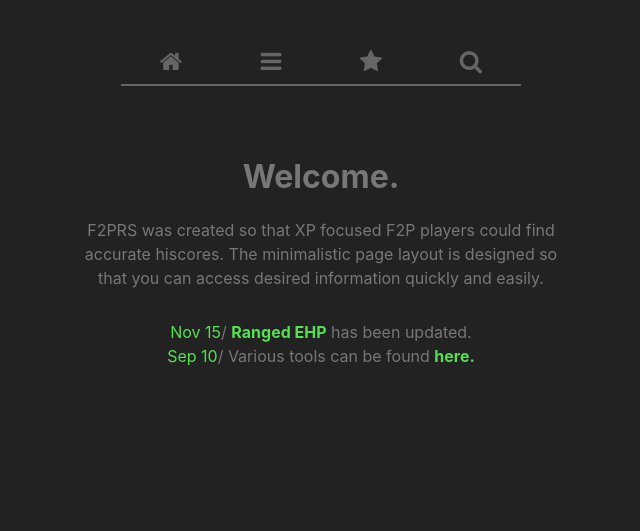
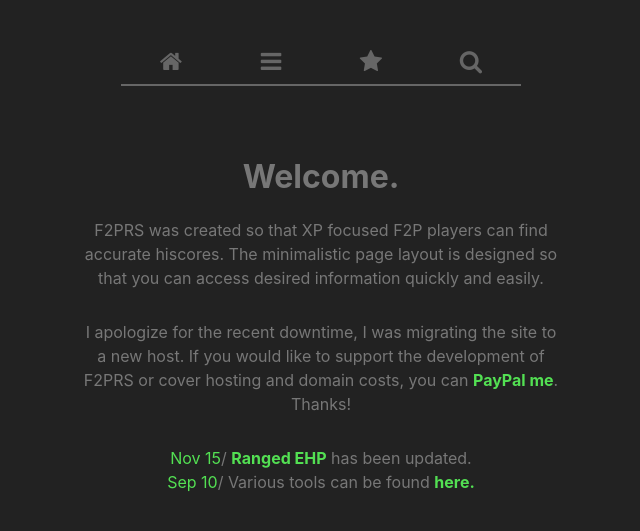
Before and after one commit to Persiflage/F2PRS, a PHP site: page / in a window 1280 px wide. Shown: the top 531 px of the page, without its empty margins (319-959 px from the left). Run offline with PHP 8.4, Linux system fonts and the light colour scheme.

Commit message:
update gitignore, update homepage with paypal link

```diff
--- a/index.php
+++ b/index.php
@@ -9,9 +9,14 @@
 
 		<?php include('assets/includes/html/nav.html'); ?>
 
-		<h1 style="display: inline-block">Welcome.</h1><p style="width: 480px; margin: 0 auto; line-height: 24px;"> F2PRS was created so that XP focused F2P players could find accurate hiscores. The minimalistic page layout is designed so that you can access desired information quickly and easily.</p>
+		<h1 style="display: inline-block">Welcome.</h1><p style="width: 480px; margin: 0 auto; line-height: 24px;"> F2PRS was created so that XP focused F2P players can find accurate hiscores. The minimalistic page layout is designed so that you can access desired information quickly and easily.</p>
 
 		<p style="width: 480px; margin: 30px auto; line-height: 24px;">
+					I apologize for the recent downtime, I was migrating the site to a new host. If you would like to support the development of F2PRS or cover hosting and domain costs, you can <a class="gain" href="https://paypal.me/pxco">PayPal me</a>. Thanks!
+		</p>
+
+		<p style="width: 480px; margin: 30px auto; line-height: 24px;">
+
 			<span style="color: #53E053">Nov 15</span>/ <a class="gain" href="tools/rates/">Ranged EHP</a> has been updated.
 			<br>
 			<span style="color: #53E053">Sep 10</span>/ Various tools can be found <a class="gain" href="tools/">here.</a>
```
Also changed, not shown: 1 other file.
